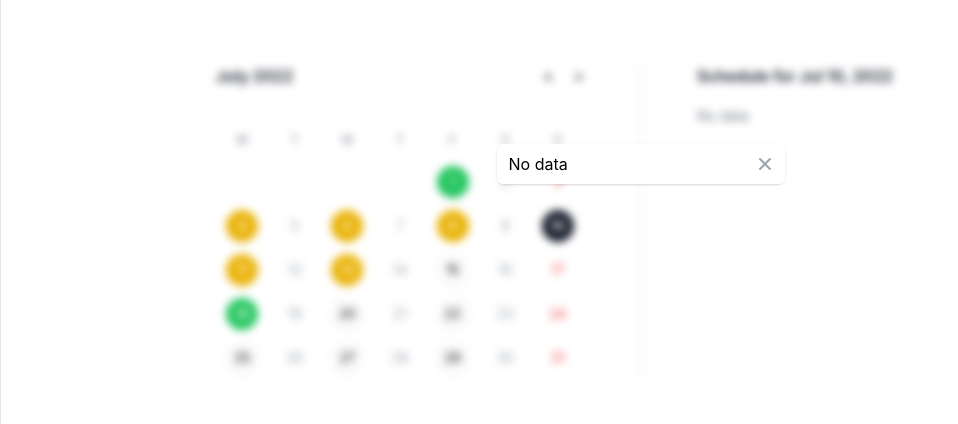
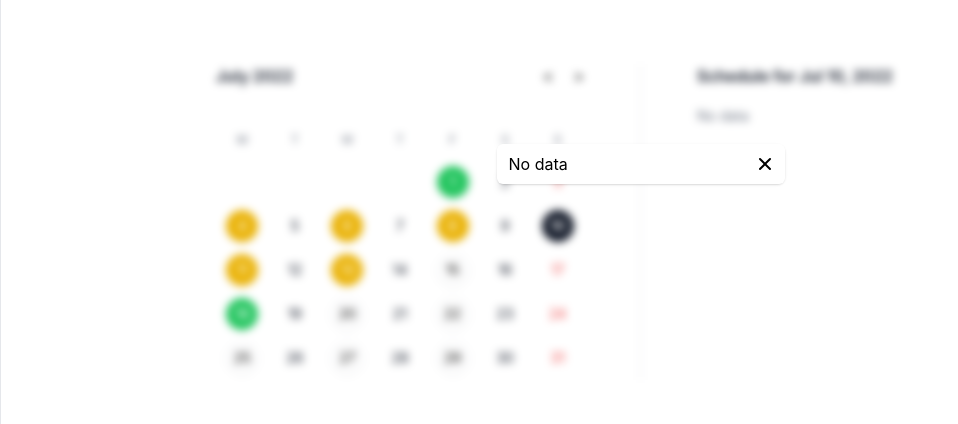
Before and after one commit to xelopsys/calendar-react, a React (Create React App) app: page / in a window 1280 px wide. Both pictures are taken after a click on the button "10". Shown: the top 424 px of the page, without its empty margins (0-958 px from the left). Built offline with nearby package versions, Linux system fonts and the light colour scheme.

Commit message:
changed some parts in calendar component as well as styles

```diff
--- a/src/App.tsx
+++ b/src/App.tsx
@@ -32,7 +32,7 @@ function App() {
 							timeDate={timeDate}
 							green={green}
 							yellow={yellow}
-							grey={yellow}
+							grey={grey}
 							handleClose={handleClose}
 						/>
 					)}
--- a/src/components/Calendar/Calendar.tsx
+++ b/src/components/Calendar/Calendar.tsx
@@ -120,10 +120,12 @@ function Calendar({
 										: yellow(day)
 										? "bg-yellow-500 text-white shadow-sm hover:bg-yellow-700"
 										: grey(day)
-										? "bg-white text-black shadow-sm border hover:bg-grey-400"
+										? `bg-white ${
+												isEqual(day, selectday) ? "text-white" : "text-black "
+										  }shadow-sm border hover:bg-grey-400`
 										: getDay(day) === 0
 										? "text-red-500"
-										: "text-gray-400",
+										: "text-gray-900",
 
 									isEqual(day, selectday) &&
 										isToday(day) &&
--- a/src/components/Modal/Modal.tsx
+++ b/src/components/Modal/Modal.tsx
@@ -20,7 +20,7 @@ function Modal({ timeDate, green, yellow, grey, handleClose }: ModalProps) {
 				>
 					<svg
 						aria-hidden="true"
-						className="w-5 h-5"
+						className={`w-5 h-5 ${grey || green ? "text-white" : "text-black"}`}
 						fill="currentColor"
 						viewBox="0 0 20 20"
 						xmlns="http://www.w3.org/2000/svg"
```
